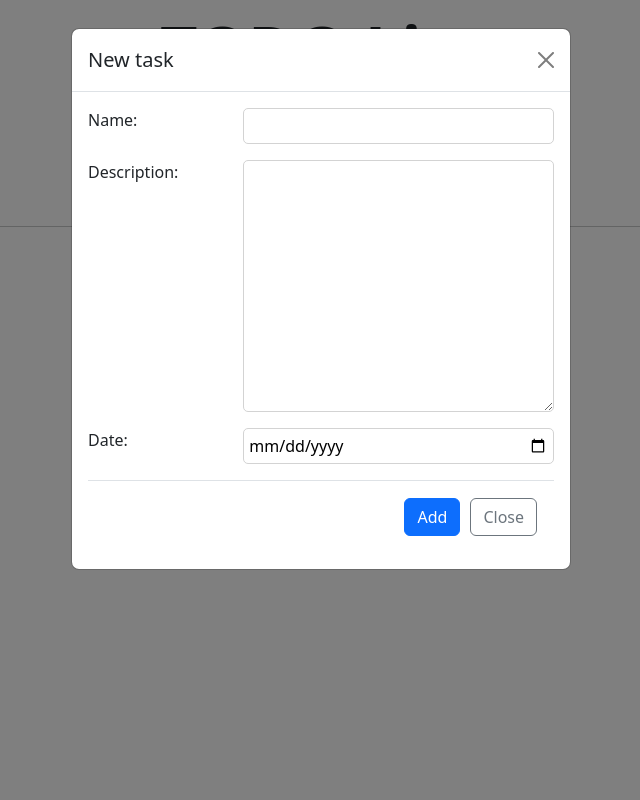
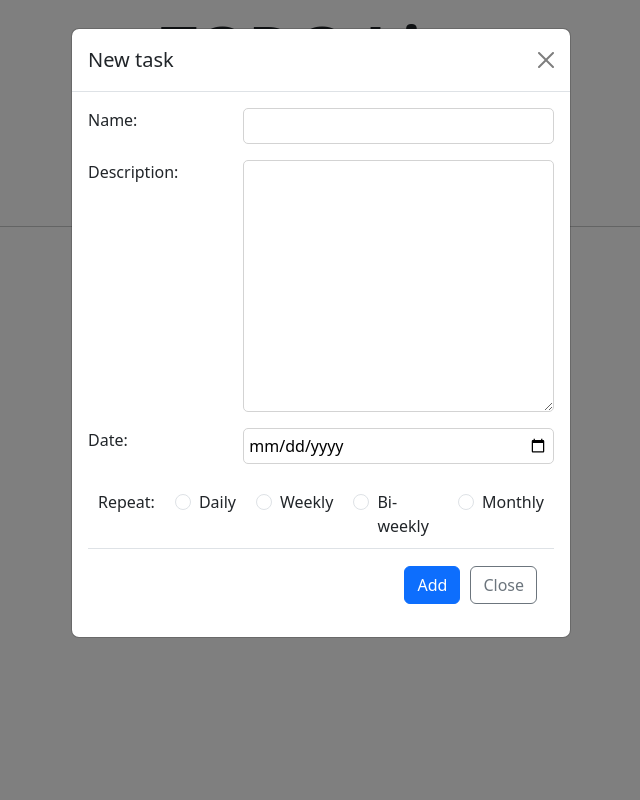
Before and after one commit to vtruksa/Todo-List, a Django app: page / in a window 1280 px wide, after a click on "Create a new task". Shown: the whole page, without its empty margins (319-959 px from the left). Run offline with Django 5.2, Linux system fonts and the light colour scheme; data comes from the database, SQL or seed files in the repository; data that the repository does not hold is empty; some libraries are stand-ins or nearby versions.

Commit message:
Added Repeat-field to the new task modal

```diff
--- a/web/todo/static/css/style.css
+++ b/web/todo/static/css/style.css
@@ -57,3 +57,6 @@ input, textarea {
     border: 1px solid lightgray;
     padding: 5px;
 }
+
+#form-repeat { display: flex; }
+#form-repeat div { margin: 10px;}
--- a/web/todo/templates/home.html
+++ b/web/todo/templates/home.html
@@ -61,11 +61,29 @@
                     {% csrf_token %}
                     {{ form.as_p }}
 
+                    <div id="form-repeat">
+                        <div><label>Repeat: </label></div>
+                        <div class="form-check">
+                            <input class="form-check-input" type="radio" name="repeat" id="rep-d">
+                            <label class="form-check-label" for="rep-d">Daily</label>
+                        </div>
+                        <div class="form-check">
+                            <input class="form-check-input" type="radio" name="repeat" id="rep-w">
+                            <label class="form-check-label" for="rep-d">Weekly</label>
+                        </div>
+                        <div class="form-check">
+                            <input class="form-check-input" type="radio" name="repeat" id="rep-bw">
+                            <label class="form-check-label" for="rep-d">Bi-weekly</label>
+                        </div>
+                        <div class="form-check">
+                            <input class="form-check-input" type="radio" name="repeat" id="rep-m">
+                            <label class="form-check-label" for="rep-d">Monthly</label>
+                        </div>
+                    </div>
+
                     <div class="modal-footer">
-
                         <button id="add-task" class="btn btn-primary">Add</button>
                         <button type="button" class="btn btn-outline-secondary" data-bs-dismiss="modal">Close</button>
-                        <!-- Additional buttons or actions can be added here -->
                     </div>
                 </form>
             </div>
```
